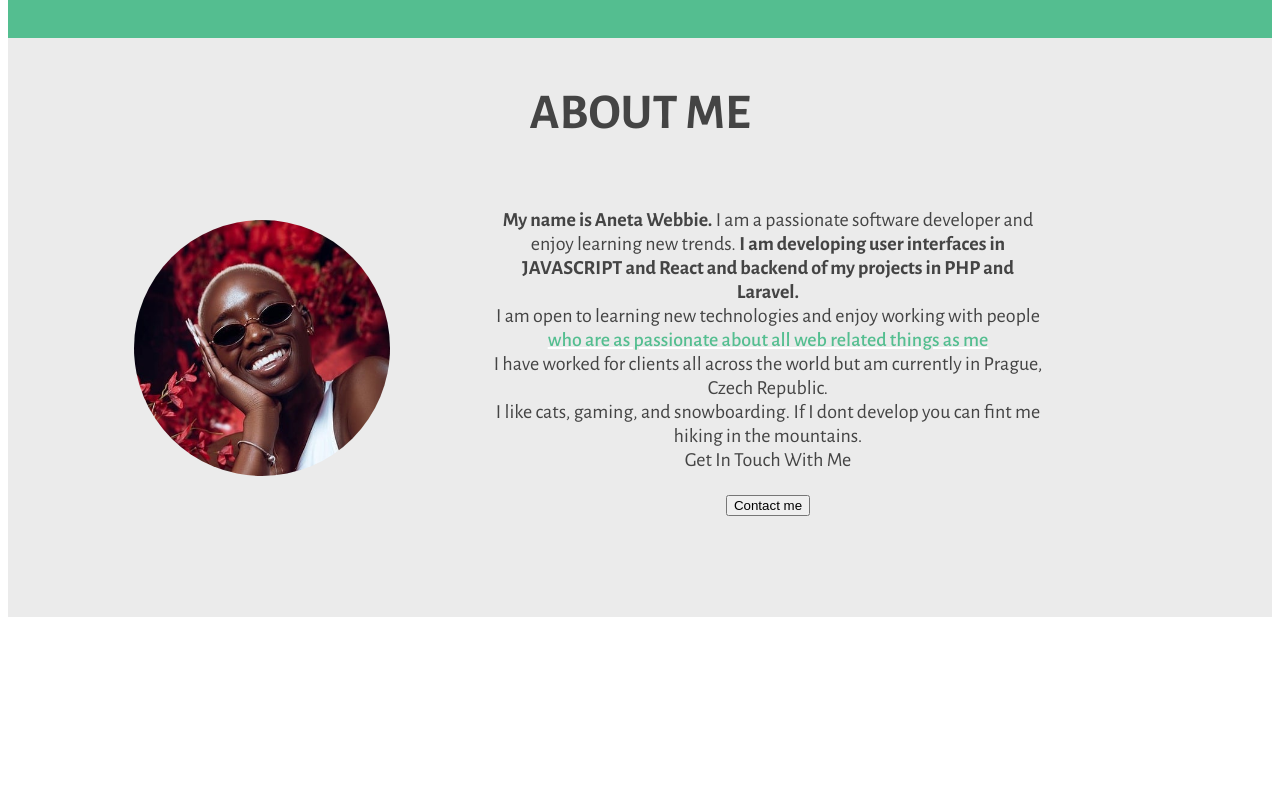
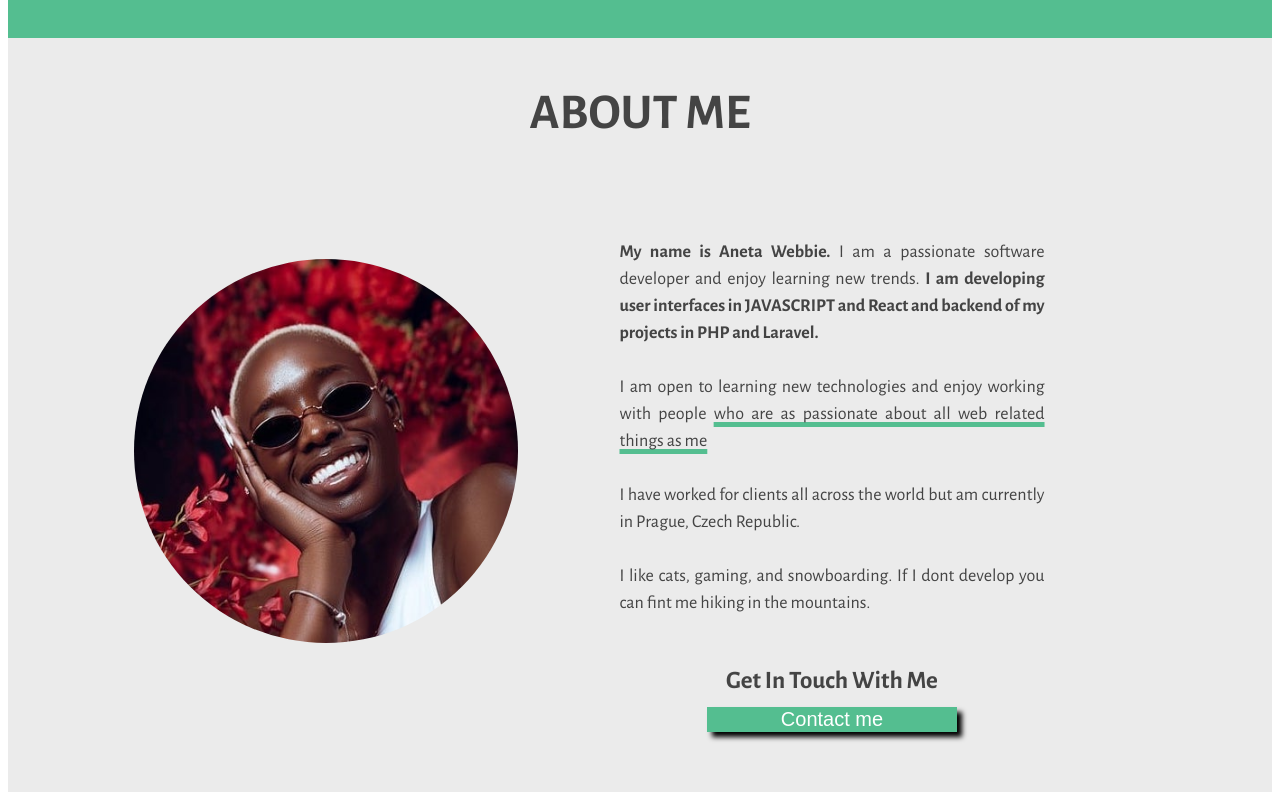
Before and after one commit to karolinakoubova/aneta, a plain HTML site: page index.html in a window 1280 px wide. Shown: the part 3455-4255 px from the top of the page. Before the commit the page ends 4080 px from the top, so only its background shows below. Drawn offline with nearby package versions, Linux system fonts and the light colour scheme.

Commit message:
finished about section

```diff
--- a/css/style.css
+++ b/css/style.css
@@ -255,13 +255,13 @@ em {
     display: flex;
     justify-content: space-between;
     padding: 10%;
-    padding-top: 0%;
+    padding-top: 5%;
     padding-bottom: 0%;
 }
 
 .about-content-image img{
-    width: 20vw;
-    height: 20vw;
+    width: 30vw;
+    height: 30vw;
     border-radius: 50%;
     object-fit: cover;
 
@@ -271,13 +271,45 @@ em {
     display: flex;
     justify-content: center;
     align-items: center;
-    height: 40vh;
+    height: 50vh;
 }
 
 .about-content-text {
     padding: 10%;
+    padding-bottom: 5%;
     padding-top: 0%;
+    font-size: 18px;
+    line-height: 1.5;
+    text-align: justify;
+    margin-top: -3%;
+}
+
+.about-content-text em {
+    color: #444444;
+    font-weight: normal;
+    text-decoration: underline;
+    text-decoration-color: #54be90;
+    text-decoration-thickness: 5px;
+}
+
+.about-content-text span {
+    font-weight: 600;
+}
+
+.getintouch {
+    text-align: center;
+    font-size: 25px;
+}
+
+.getintouch button {
+    background-color: #54be90;
+    color: white;
+    border: none;
+    box-shadow: 5px 5px 5px black;
+    width: 250px;
+    height: 25px;
+    line-height: 25px;
     font-size: 20px;
-
-
+    margin-bottom: 10px;
+    padding-top: 0%;
 }
--- a/index.html
+++ b/index.html
@@ -135,8 +135,18 @@
         <div class="about-content">
             <div class="about-content-image"><img src="img/black.jpg" alt="black"></div>
             <div class="about-content-text">
-                <p><strong>My name is Aneta Webbie.</strong> I am a passionate software developer and enjoy learning new trends. <Strong>I am developing user interfaces in JAVASCRIPT and React and backend of my projects in PHP and Laravel.</Strong><br>I am open to learning new technologies and enjoy working with people <em>who are as passionate about all web related things as me</em><br>I have worked for clients all across the world but am currently in Prague, Czech Republic. <br> I like cats, gaming, and snowboarding. If I dont develop you can fint me hiking in the mountains. <br> <span>Get In Touch With Me</span></p>
-                <button>Contact me</button>
+                <p><strong>My name is Aneta Webbie.</strong> I am a passionate software developer and enjoy learning new trends. <Strong>I am developing user interfaces in JAVASCRIPT and React and backend of my projects in PHP and Laravel.
+                <br><br>
+                </Strong>I am open to learning new technologies and enjoy working with people <em>who are as passionate about all web related things as me</em>
+                <br><br>
+                I have worked for clients all across the world but am currently in Prague, Czech Republic.
+                 <br> <br>
+                 I like cats, gaming, and snowboarding. If I dont develop you can fint me hiking in the mountains.
+                 <br> <br></p>
+                 <div class="getintouch">
+                    <span>Get In Touch With Me</span><br>
+                    <button>Contact me</button>
+                 </div>
             </div>
         </div>
     </section>
```
